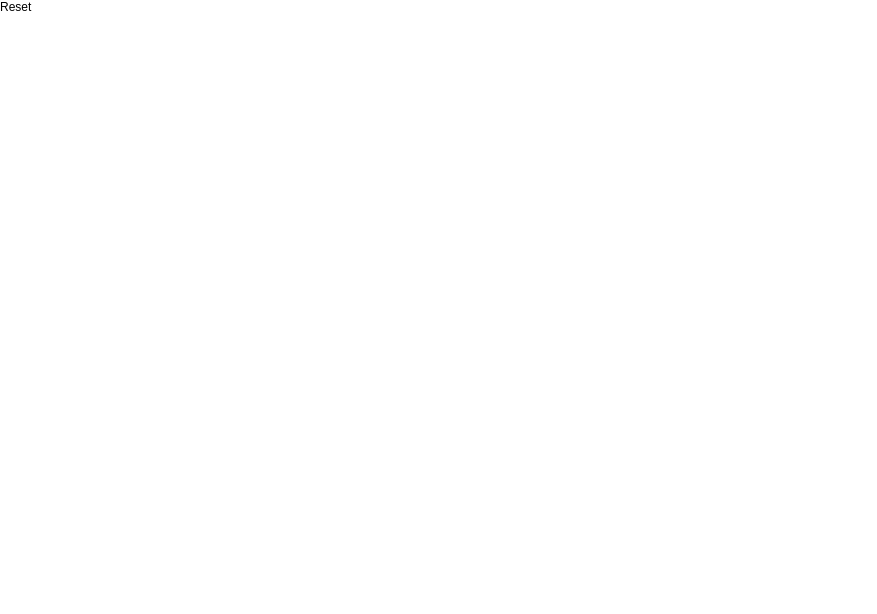
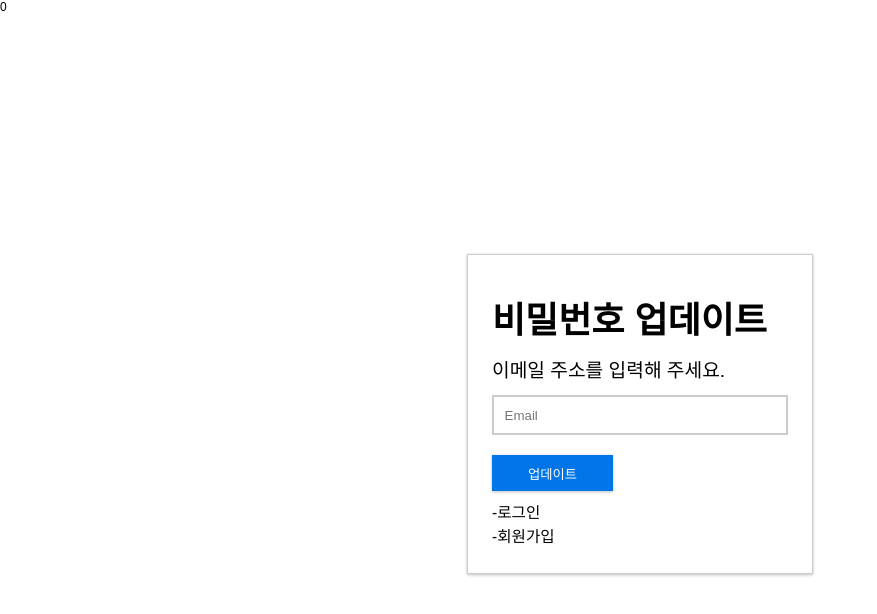
Before and after one commit to hyeran0513/react-coopang-clonecoding, a Next.js app: page /reset in a window 1280 px wide. Shown: the top 614 px of the page, without its empty margins (0-877 px from the left). Built offline with nearby package versions, Linux system fonts and the light colour scheme.

Commit message:
비밀번호 수정하기 UI 생성

```diff
--- /dev/null
+++ b/src/app/(auth)/reset/Reset.module.scss
@@ -0,0 +1,25 @@
+.page {
+  height: 100vh;
+  display: grid;
+  place-items: center;
+
+  .container {
+    .form {
+      display: flex;
+      flex-flow: column;
+      border: 1px solid #ccc;
+      padding: 2rem;
+      box-shadow: var(--box-shadow);
+
+      .control {
+        margin-bottom: 20px;
+      }
+
+      .links {
+        margin-top: 10px;
+        font-size: 1.3rem;
+        line-height: 2rem;
+      }
+    }
+  }
+}
--- /dev/null
+++ b/src/app/(auth)/reset/ResetClient.jsx
@@ -0,0 +1,63 @@
+'use client'
+import React, { useState } from 'react'
+import styles from './Reset.module.scss'
+import Loader from '@/components/loader/Loader'
+import Input from '@/components/input/Input'
+import Heading from '@/components/heading/Heading'
+import Button from '@/components/button/Button'
+import Link from 'next/link'
+
+const ResetClient = () => {
+
+  const [email, setemail] = useState('');
+  const [isLoading, setisLoading] = useState(false);
+
+  const resetPassword = (e) => {
+    e.preventDefault;
+    setIsLoading(true);
+  }
+
+  return (
+    <>
+      {isLoading & <Loader />}
+      <section className={styles.page}>
+        <div className={styles.container}>
+          <div className={styles.form}>
+            <Heading
+              title="비밀번호 업데이트"
+              subtitle="이메일 주소를 입력해 주세요."
+            />
+
+            <form onSubmit={resetPassword}>
+              <Input
+                type="text"
+                placeholder="Email"
+                required
+                value={email}
+                className={styles.control}
+                onChange={(e) => setemail(e.target.value)}
+              />
+
+              <div>
+                <Button type="submit">
+                  업데이트
+                </Button>
+              </div>
+
+              <div className={styles.links}>
+                <p>
+                  <Link href="/login">-로그인</Link>
+                </p>
+                <p>
+                  <Link href="/register">-회원가입</Link>
+                </p>
+              </div>
+            </form>
+          </div>
+        </div>
+      </section>
+    </>
+  )
+}
+
+export default ResetClient
--- a/src/app/(auth)/reset/page.jsx
+++ b/src/app/(auth)/reset/page.jsx
@@ -1,8 +1,9 @@
 import React from 'react'
+import ResetClient from './ResetClient'
 
 const Reset = () => {
   return (
-    <div>Reset</div>
+    <ResetClient />
   )
 }
 
--- a/src/components/heading/Heading.jsx
+++ b/src/components/heading/Heading.jsx
@@ -1,8 +1,22 @@
 import React from 'react'
+import styles from './Heading.module.scss'
 
-const Heading = () => {
+const Heading = ({
+  title,
+  subtitle,
+  center
+}) => {
   return (
-    <div>Heading</div>
+    <div className={styles.wrapper}>
+      <div className={center ? styles.center : ''}>
+        <div className={styles.title}>
+          {title}
+        </div>
+        <div className={styles.subtitle}>
+          {subtitle}
+        </div>
+      </div>
+    </div>
   )
 }
 
--- /dev/null
+++ b/src/components/heading/Heading.module.scss
@@ -0,0 +1,17 @@
+.wrapper {
+  padding: 1rem 0;
+
+  .center {
+    text-align: center;
+  }
+
+  .title {
+    font-size: 3rem;
+    font-weight: bold;
+  }
+
+  .subtitle {
+    margin-top: 1rem;
+    font-size: 1.6rem;
+  }
+}
```
Also changed, not shown: src/app/(auth)/login/LoginClient.jsx (+15 -0 lines).
